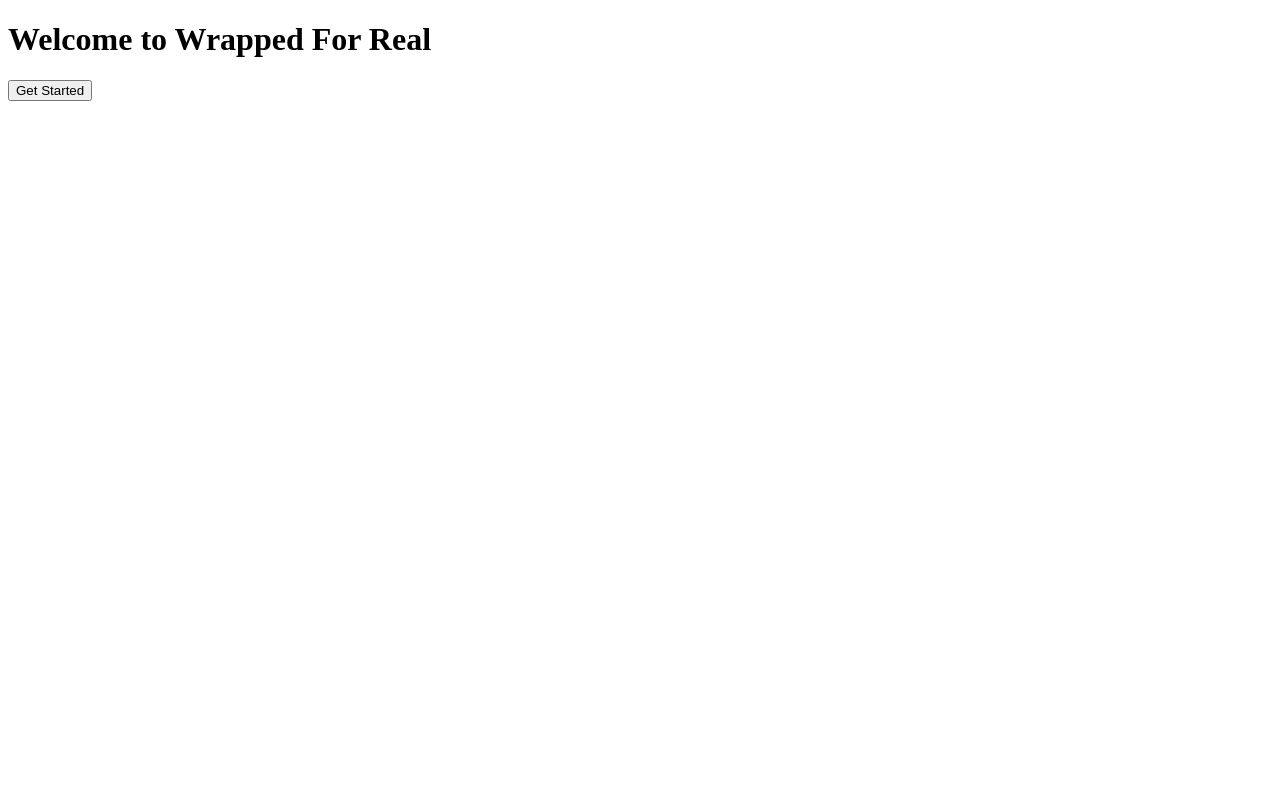
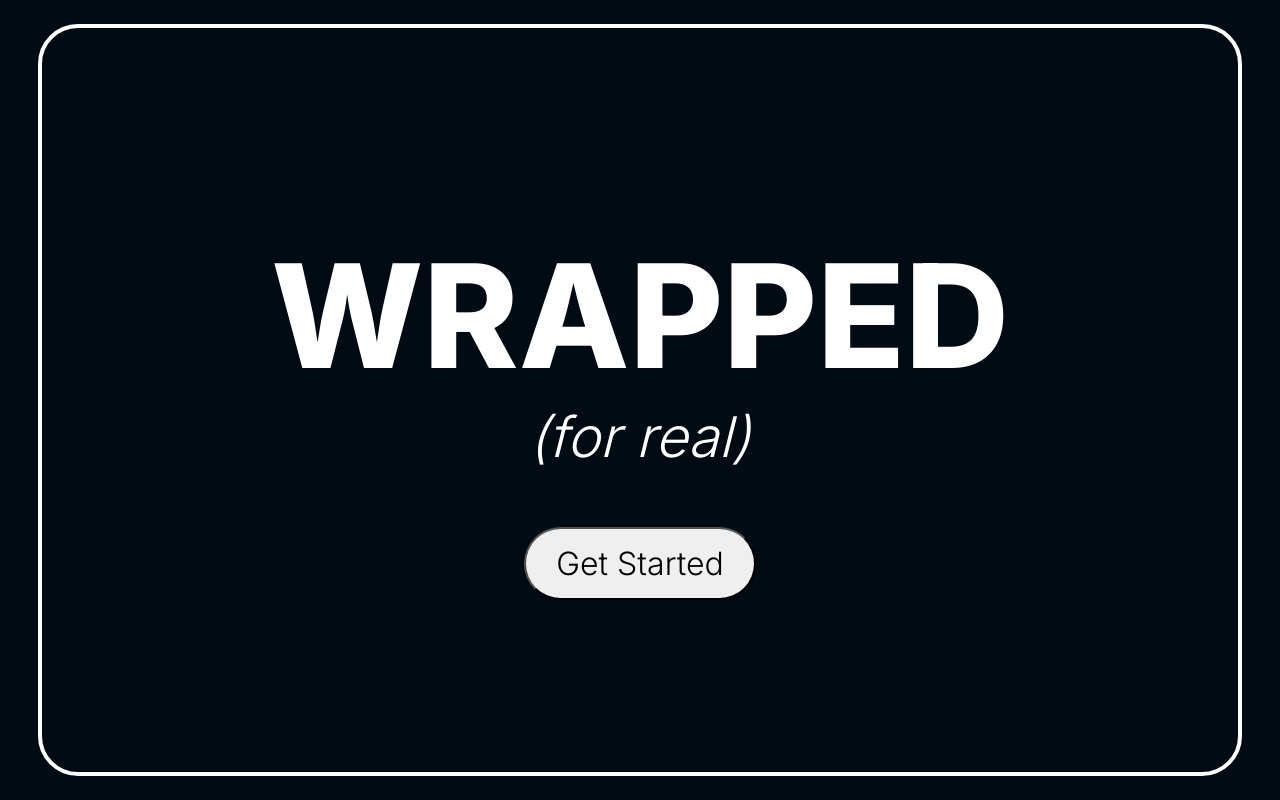
Before and after one commit to Ava-Rubin/wrapped-for-real, a Flask app: page / in a window 1280 px wide. Run offline with Flask 3, Linux system fonts and the light colour scheme.

Commit message:
Added basic styling

```diff
--- a/static/styles/global-styles.css
+++ b/static/styles/global-styles.css
@@ -0,0 +1,33 @@
+body {
+    font-family: "Inter", sans-serif;
+    background-color: #010B13;
+    color: white
+}
+
+.border {
+    position: fixed;
+    top: 3%;
+    left: 3%;
+    width: 94%;
+    height: 94%;
+    border: 4px solid #ffffff; /* Specify the border color and style */
+    border-radius: 40px;
+    box-sizing: border-box; /* Include border in the element's total width and height */
+    pointer-events: all; /* Allow clicks to go through the rectangle */
+    text-align: center; justify-content: center;
+}
+
+h1 {
+    font-weight: 800;
+    font-size: 9rem;
+}
+
+h2 {
+    font-weight: 400;
+    font-size: 5rem;
+}
+
+h3{
+    font-weight: 300;
+    font-size: 3.5rem;
+}
--- /dev/null
+++ b/static/styles/home-styles.css
@@ -0,0 +1,19 @@
+h1 {
+    margin-left: 7%;
+    margin-right: 7%;
+    margin-bottom: 0;
+    margin-top: 25vh;
+}
+
+h3 {
+    margin-top: 0;
+    font-style: italic;
+}
+
+button {
+    padding: 15px 30px;
+    border-radius: 100px;
+    font-size: 2rem;
+    font-family: "Inter", sans-serif;
+    font-weight: 300;
+}
--- a/templates/home.html
+++ b/templates/home.html
@@ -3,14 +3,26 @@
 
     <head>
         <link rel="stylesheet" href="../static/styles/global-styles.css">
+        <link rel="stylesheet" href="../static/styles/home-styles.css">
+
+        <link rel="preconnect" href="https://fonts.googleapis.com">
+        <link rel="preconnect" href="https://fonts.gstatic.com" crossorigin>
+        <link href="https://fonts.googleapis.com/css2?family=Inter:wght@100;200;300;400;800&display=swap" rel="stylesheet">
     </head>
 
     <body>
-        <h1>Welcome to Wrapped For Real</h1>
+        <div class="border">
+            <h1>WRAPPED</h1>
+            <h3>(for real)</h3>
+            <form action="{{ url_for('getting_started') }}" method="post">
+                <button type="submit">Get Started</button>
+            </form>
 
-        <form action="{{ url_for('getting_started') }}" method="post">
-            <button type="submit">Get Started</button>
-        </form>
+        </div>
+
+
+
+
 
     </body>
 </html>
```
Also changed, not shown: app.py (+0 -41 lines), templates/display-stats.html (+8 -3 lines), templates/instructions.html (+16 -4 lines).
